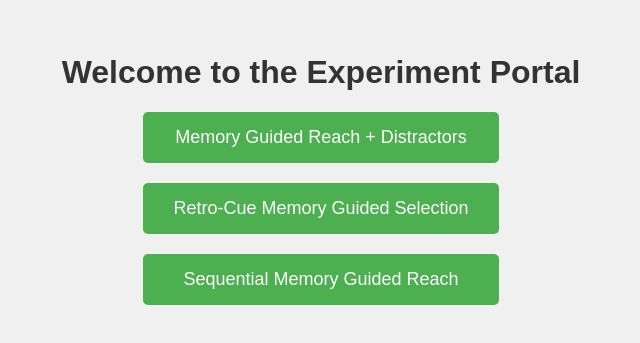
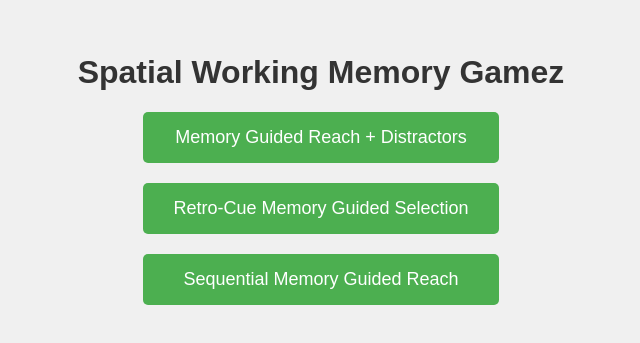
Before and after one commit to AdithyaNarayan101/jsMemory, a website: page index.html in a window 1280 px wide. Shown: the part 231-574 px from the top of the page, without its empty margins (319-959 px from the left). Drawn offline with Linux system fonts and the light colour scheme.

Commit message:
Small edits to landing page

```diff
--- a/index.html
+++ b/index.html
@@ -42,7 +42,7 @@
 </head>
 <body>
 
-  <h1>Welcome to the Experiment Portal</h1>
+  <h1>Spatial Working Memory Gamez</h1>
   <div class="experiment-buttons">
     <a href="memory_distractor.html" class="experiment-button">Memory Guided Reach + Distractors</a>
     <a href="memory_retro.html" class="experiment-button">Retro-Cue Memory Guided Selection</a>
```
Also changed, not shown: memory_distractor.html (+1 -1 lines).
